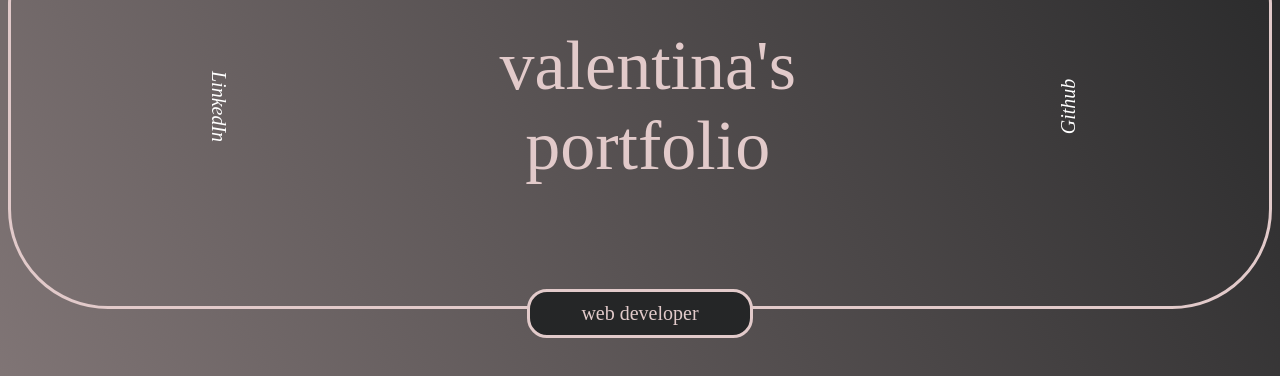
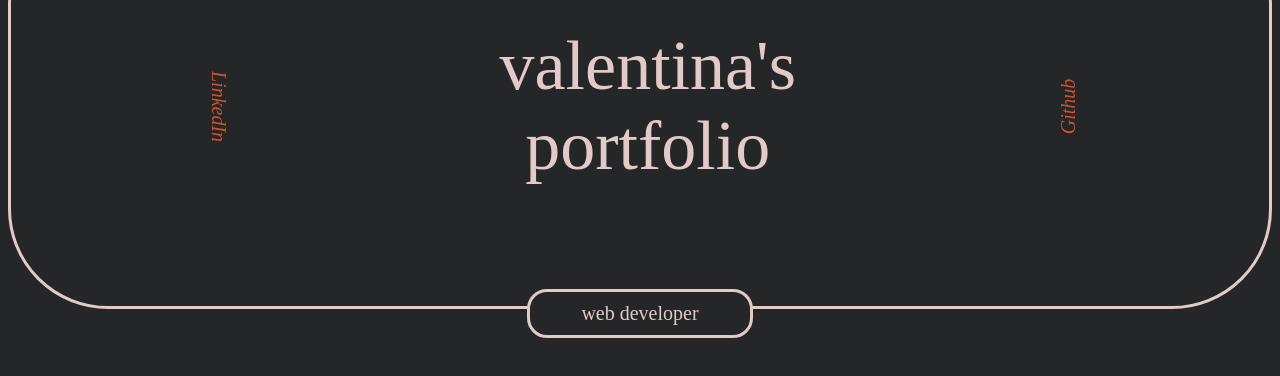
Before and after one commit to ValentinaValverde/portfolio, a React (Vite) app: page / in a window 1280 px wide. Shown: the part 195-571 px from the top of the page. Built offline with nearby package versions, Linux system fonts and the light colour scheme.

Commit message:
Saving changes so I can start working on stuff today.

```diff
--- a/src/index.css
+++ b/src/index.css
@@ -1,11 +1,5 @@
 :root {
   background-color: #252627;
-  /* background-image: radial-gradient(
-    circle at bottom left,
-    #e2caca,
-    #252627 50%
-  ); */
-  background: linear-gradient(240deg, #252627, #e2caca);
   color: #e2caca;
   font-size: 20px;
   padding: 0;
@@ -14,7 +8,7 @@
 
 /* GENERAL */
 .link {
-  color: white;
+  color: #cd5334;
   text-decoration: none;
 }
 
@@ -65,6 +59,7 @@
 
   .p {
     background-color: #252627;
+    background-size: cover;
     text-align: center;
     border: solid;
     border-radius: 20px;
@@ -201,6 +196,7 @@
 /* CONTACT SECTION STYLES */
 .contact_title {
   font-size: 50px;
+  color: #e2caca;
 }
 
 .contact_container {
@@ -277,6 +273,8 @@
 
 .header_container {
   background-color: black;
+  color: #e2caca;
+
   /* position: fixed; */
   /* width: 100%; */
   margin-bottom: 20px;
```
Also changed, not shown: src/assets/GradientBackground.png (added), src/assets/GradientBackgroundDos.png (added).
